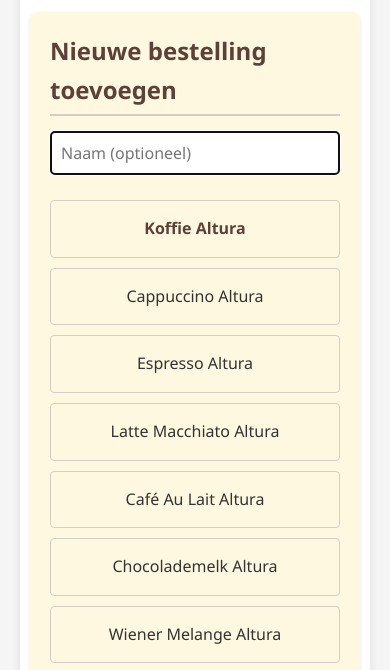
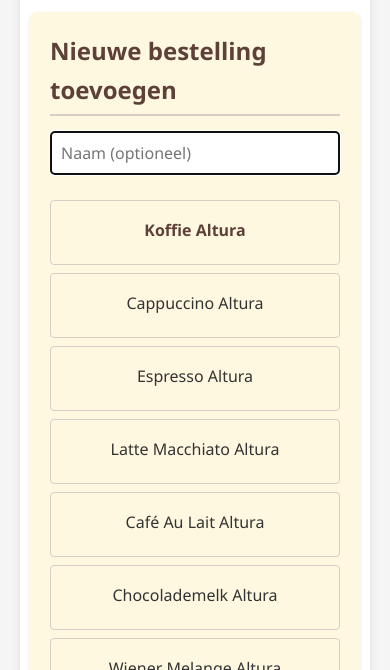
Before and after one commit to JanGiesen/koffie, a plain HTML site: page index.html in a window 390 px wide. Shown: the part 150-820 px from the top of the page. Drawn offline with Linux system fonts and the light colour scheme.

Commit message:
Update styles.css

```diff
--- a/styles.css
+++ b/styles.css
@@ -136,25 +136,42 @@ button:hover {
     grid-template-columns: repeat(4, 1fr);
     gap: 10px;
     margin-bottom: 15px;
+    -webkit-tap-highlight-color: transparent;
 }
 
 .coffee-option {
     background-color: #fff8e1;
     border: 1px solid #d7ccc8;
     border-radius: 4px;
-    padding: 10px;
+    padding: 12px 8px;
     cursor: pointer;
     transition: all 0.2s ease;
+    -webkit-user-select: none;
+    -moz-user-select: none;
+    -ms-user-select: none;
+    user-select: none;
+    position: relative;
+    min-height: 60px;
+    display: flex;
+    align-items: center;
+    justify-content: center;
+    text-align: center;
 }
 
-.coffee-option:hover {
+.coffee-option:active {
     background-color: #ffecb3;
-    transform: translateY(-2px);
-    box-shadow: 0 2px 5px rgba(0,0,0,0.1);
+    transform: scale(0.98);
 }
 
 .coffee-option input[type="radio"] {
-    display: none;
+    position: absolute;
+    opacity: 0;
+    width: 100%;
+    height: 100%;
+    top: 0;
+    left: 0;
+    margin: 0;
+    cursor: pointer;
 }
 
 .coffee-option input[type="radio"]:checked + label {
@@ -164,10 +181,21 @@ button:hover {
 
 .coffee-option label {
     display: block;
-    text-align: center;
+    width: 100%;
+    height: 100%;
     cursor: pointer;
     padding: 5px;
     margin: 0;
+    pointer-events: none; /* Zorgt ervoor dat de label de klik niet blokkeert */
+}
+
+/* Hover effect alleen op desktop */
+@media (hover: hover) {
+    .coffee-option:hover {
+        background-color: #ffecb3;
+        transform: translateY(-2px);
+        box-shadow: 0 2px 5px rgba(0,0,0,0.1);
+    }
 }
 
 /* Responsive aanpassingen */
@@ -181,11 +209,30 @@ button:hover {
     .coffee-grid {
         grid-template-columns: repeat(2, 1fr);
     }
+
+    .coffee-option {
+        min-height: 70px;
+        padding: 15px 10px;
+    }
+}
+
+/* iPhone specifieke aanpassingen */
+@supports (-webkit-touch-callout: none) {
+    .coffee-option {
+        -webkit-tap-highlight-color: rgba(0,0,0,0);
+        -webkit-tap-highlight-color: transparent;
+    }
 }
 
 @media (max-width: 480px) {
     .coffee-grid {
         grid-template-columns: 1fr;
+        gap: 8px;
+    }
+
+    .coffee-option {
+        min-height: 65px;
+        padding: 12px 10px;
     }
 }
 
```
